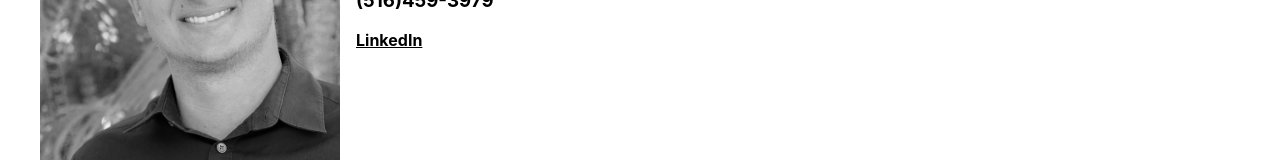
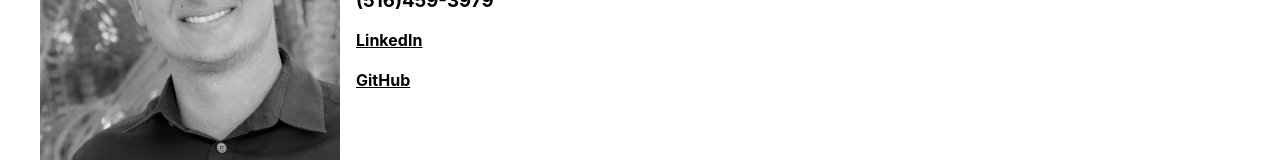
Before and after one commit to jake-edel/portfolio-site-old, a React (Create React App) app: page /contact in a window 1280 px wide. Shown: the part 229-389 px from the top of the page. Built offline with nearby package versions, Linux system fonts and the light colour scheme.

Commit message:
add github link

```diff
--- a/src/components/Contact.js
+++ b/src/components/Contact.js
@@ -7,6 +7,8 @@ const Contact = () => {
                 <h3>jakobedelstein@gmail.com</h3>
                 <h3>(516)459-3979</h3>
                 <a href="https://www.linkedin.com/in/jakob-edel/">LinkedIn</a>
+                <br/><br/>
+                <a href="https://www.github.com/jake-edel/">GitHub</a>
             </div>
         </>)
 }
```
